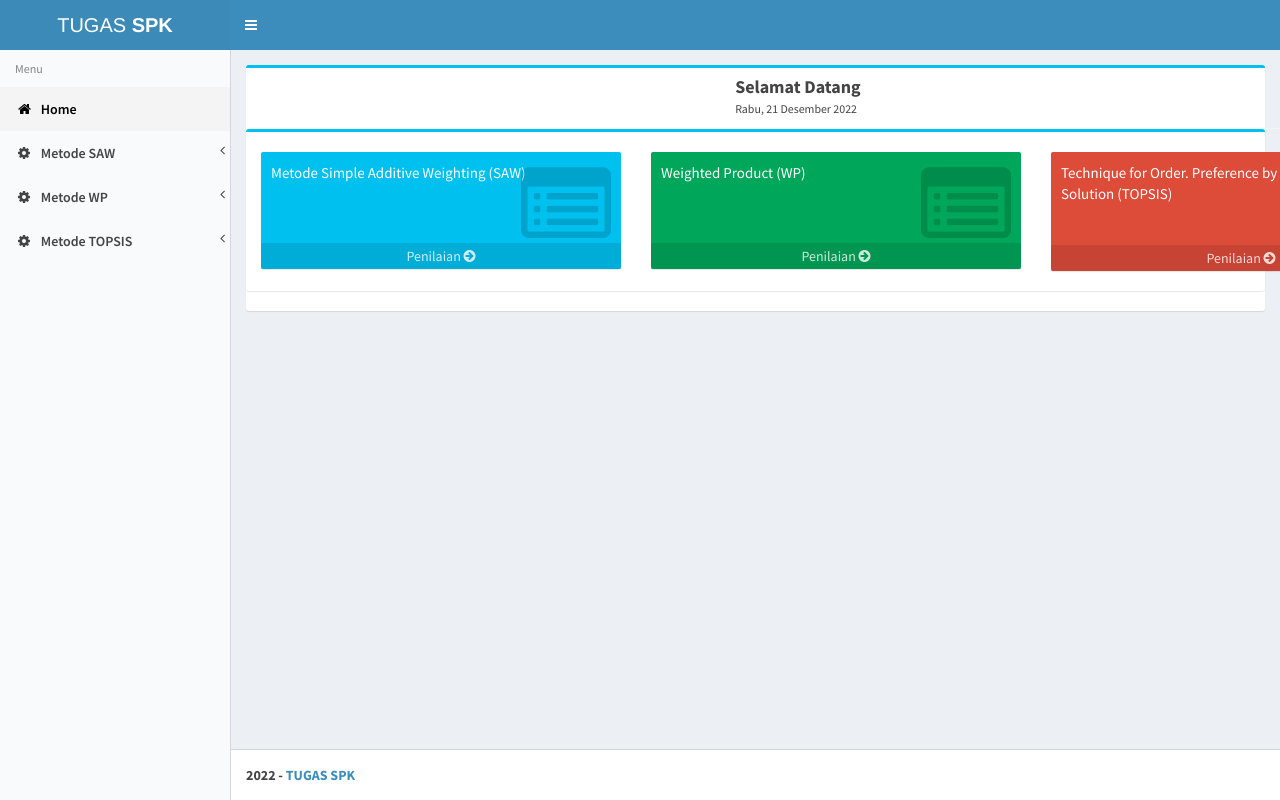
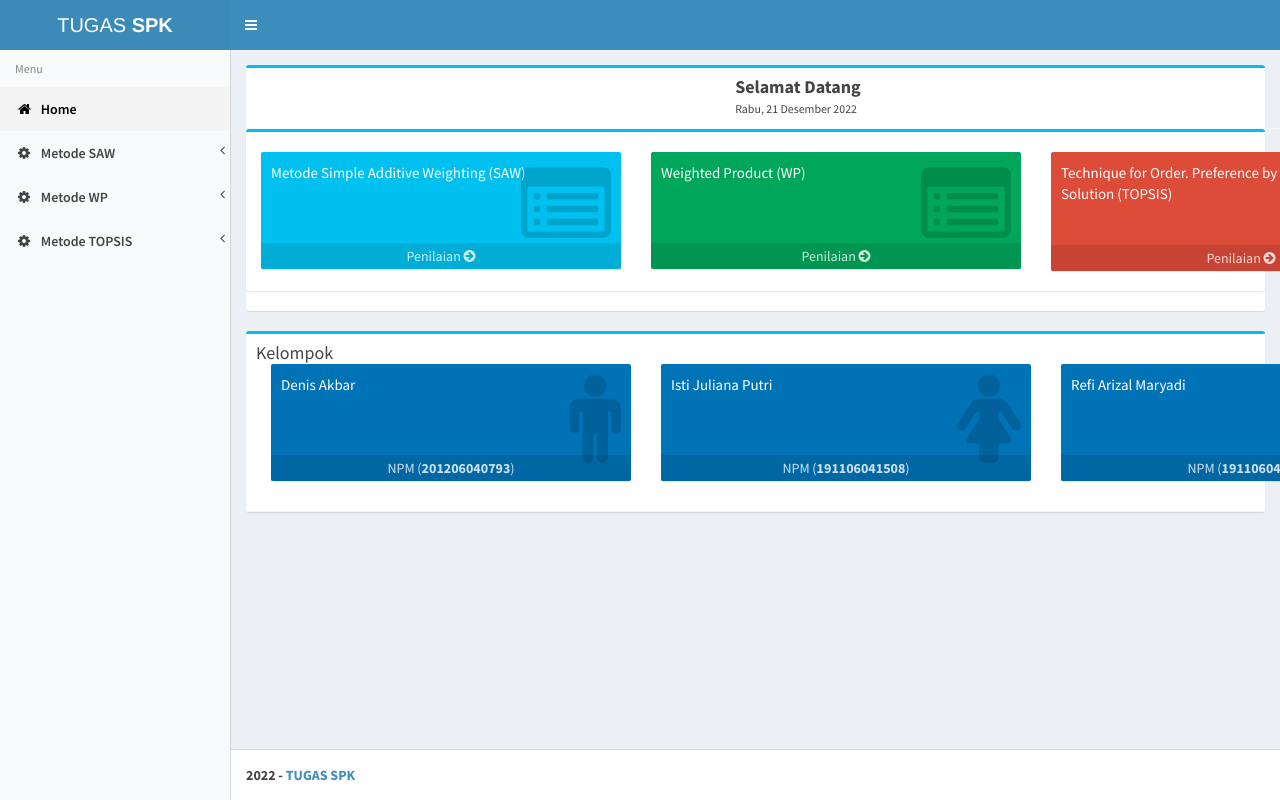
Before and after one commit to bzndenis/tugasSPK, a CodeIgniter app: page /database/ in a window 1280 px wide. Run offline with CodeIgniter, Linux system fonts and the light colour scheme.

Commit message:
kelompok home

```diff
--- a/application/views/home.php
+++ b/application/views/home.php
@@ -90,10 +90,63 @@
 </div>
 
 
-<!-- <div class="box box-info">
-                <div class="box-header with-border">
-                    <h3 class="box-title">Selamat Datang</h3>
-                    <br>- Pertama input kriteria
+
+<div class="box box-info">
+    <div class="box-header with-border">
+        <h3 class="box-title">Kelompok</h3>
+    <!-- Small boxes (Stat box) -->
+    <div class="container">
+                    <div class="row">
+                        <div class="col-lg-4 col-xs-6">
+                            <!-- small box -->
+
+                            <div class="small-box bg-blue">
+                                <div class="inner center">
+                                    <p >Denis Akbar</p><br><br>
+                                </div>
+                                <div class="icon">
+                                    <i class="fa fa-male"></i>
+                                </div>
+                                <a href="#" class="small-box-footer">NPM (<b>201206040793</b>)</a>
+                            </div>
+                        </div>
+
+                        <div class="row">
+                            <div class="col-lg-4 col-xs-6">
+                                <!-- small box -->
+
+                                <div class="small-box bg-blue">
+                                <div class="inner center">
+                                    <p >Isti Juliana Putri</p><br><br>
+                                </div>
+                                <div class="icon">
+                                    <i class="fa fa-female"></i>
+                                </div>
+                                <a href="#" class="small-box-footer">NPM (<b>191106041508</b>)</a>
+                            </div>
+                            </div>
+
+                            <div class="row">
+                                <div class="col-lg-4 col-xs-6">
+                                    <!-- small box -->
+
+                                    <div class="small-box bg-blue">
+                                <div class="inner center">
+                                    <p >Refi Arizal Maryadi</p><br><br>
+                                </div>
+                                <div class="icon">
+                                    <i class="fa fa-male"></i>
+                                </div>
+                                <a href="#" class="small-box-footer">NPM (<b>191106041409</b>)</a>
+                            </div>
+                                </div>
+
+                            </div>
+                        </div>
+                    </div>
+                </div>
+
+    <!-- <br>- Pertama input kriteria
                     <br>- Lalu masukkan kode kriteria, bobot dan tipe kriteria ada 2 pilihan yaitu cost/benefit
                     <br>- Tambahkan data subkriteria
                     <br>- Masukkan data subkriteria, variabel dan bobot
@@ -101,7 +154,7 @@
                     <br>- Masukan nama alternatif lalu isi nilai alternatif sesuai dengan kriteria yang telah di input
                     <br>- Masuk ke halaman Penilaian untuk melihat proses penilaian
                     <br>- Setelah itu masuk ke halaman Hasil untuk mendapatkan data Ranking alternatif
-                    <br>- Dihalaman Hasil admin dapat mencetak ke dalam pdf untuk hasil penilaiannya
-                </div> -->
+                    <br>- Dihalaman Hasil admin dapat mencetak ke dalam pdf untuk hasil penilaiannya                     -->
+</div>
 
 <?php $this->load->view('template/footer'); ?>
```
Also changed, not shown: application/views/saw/saw.php (+5 -5 lines).
